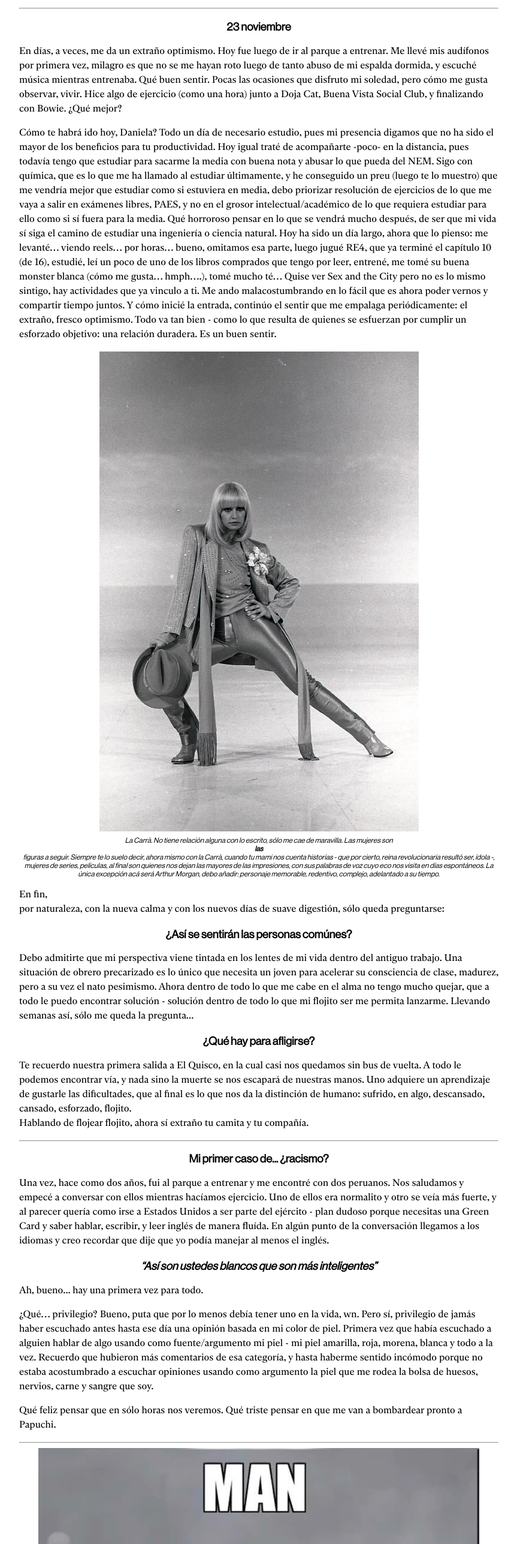
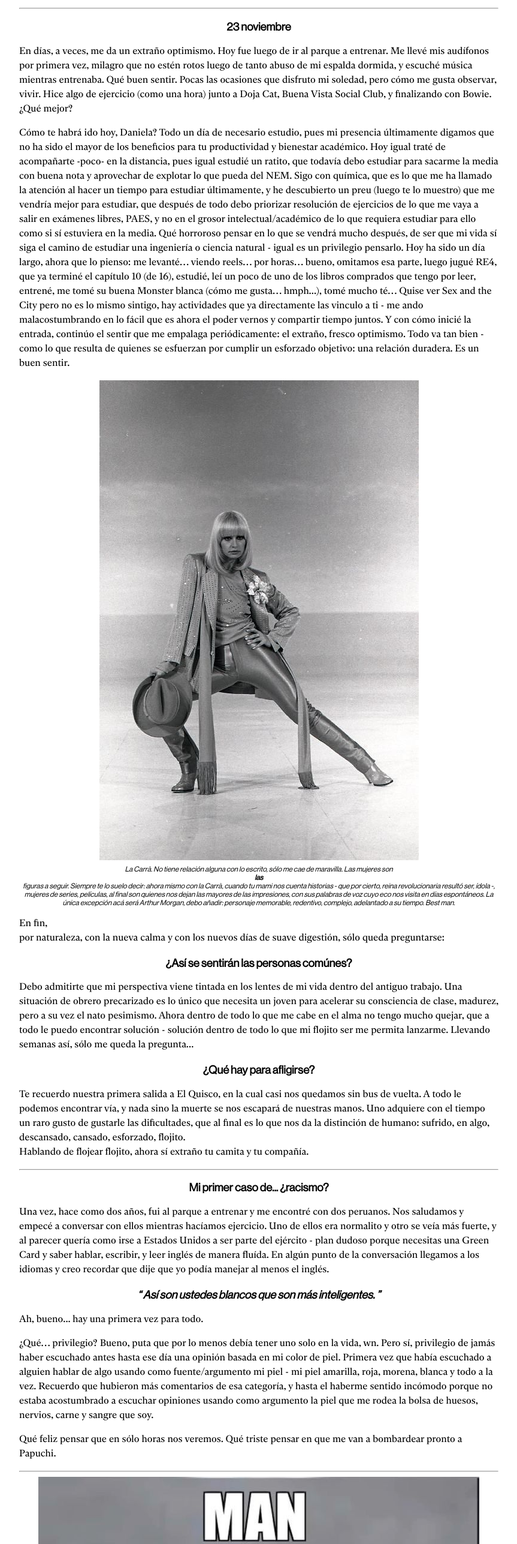
Before and after one commit to lessi111/lessi111.github.io, a plain HTML site: page articles/paseos.html in a window 1280 px wide. Shown: the part 850-3424 px from the top of the page at 60% size, without its empty margins (208-1071 px from the left). Drawn offline with Linux system fonts and the light colour scheme.

Commit message:
Update paseos.html

```diff
--- a/articles/paseos.html
+++ b/articles/paseos.html
@@ -25,41 +25,41 @@
             similar
             hace veinte años que ahora. Y gracias Dios que se mantiene así, dentro de lo que cabe. Podré estar como rata
             viendo reels de Instagram, pero cómo aprecio las actividades que no se vean tan afectadas por lo nuevo, lo
-            más cercano dentro de mi mundo flojito a tener una cápsula del tiempo de ambientes hermetizados de las
+            más cercano dentro de mi mundo flojito a tener una cápsula del tiempo de ambientes hermetizados, alejados de las
             treinta mil
             inteligencias artificiales y los nuevos labubus del nuevo mundo.</p>
         <hr />
         <h3>23 noviembre</h3>
         <p>En días, a veces, me da un extraño optimismo. Hoy fue luego de ir al parque a entrenar. Me llevé mis
-            audífonos por primera vez, milagro es que no se me hayan roto luego de tanto abuso de mi espalda dormida, y
+            audífonos por primera vez, milagro que no estén rotos luego de tanto abuso de mi espalda dormida, y
             escuché música mientras entrenaba. Qué buen sentir. Pocas las ocasiones que disfruto mi soledad, pero cómo
             me gusta observar, vivir. Hice algo de ejercicio (como una hora) junto a Doja Cat, Buena Vista Social Club,
             y finalizando con Bowie. ¿Qué mejor?</p>
-        <p>Cómo te habrá ido hoy, Daniela? Todo un día de necesario estudio, pues mi presencia digamos que no ha sido el
-            mayor de los beneficios para tu productividad. Hoy igual traté de acompañarte -poco- en la distancia, pues
-            todavía tengo que estudiar para sacarme la media con buena nota y abusar lo que pueda del NEM. Sigo con
-            química, que es lo que me ha llamado al estudiar últimamente, y he conseguido un preu (luego te lo muestro)
+        <p>Cómo te habrá ido hoy, Daniela? Todo un día de necesario estudio, pues mi presencia últimamente digamos que no ha sido el
+            mayor de los beneficios para tu productividad y bienestar académico. Hoy igual traté de acompañarte -poco- en la distancia, pues
+            igual estudié un ratito, que todavía debo estudiar para sacarme la media con buena nota y aprovechar de explotar lo que pueda del NEM. Sigo con
+            química, que es lo que me ha llamado la atención al hacer un tiempo para estudiar últimamente, y he descubierto un preu (luego te lo muestro)
             que me vendría mejor
-            que estudiar como si estuviera en media, debo priorizar resolución de ejercicios de lo que me vaya a salir
+            para estudiar, que después de todo debo priorizar resolución de ejercicios de lo que me vaya a salir
             en exámenes libres, PAES, y no en el grosor intelectual/académico de lo que requiera estudiar para ello como
-            si sí fuera para la media. Qué
+            si sí estuviera en la media. Qué
             horroroso pensar en lo que se vendrá mucho después, de ser que mi vida sí siga el camino de estudiar una
-            ingeniería o ciencia natural. Hoy ha sido
+            ingeniería o ciencia natural - igual es un privilegio pensarlo. Hoy ha sido
             un día largo, ahora que lo pienso: me levanté… viendo reels… por horas… bueno, omitamos esa parte, luego
             jugué RE4, que ya terminé el capítulo 10 (de 16), estudié, leí un poco de uno de los libros comprados que
-            tengo por leer, entrené, me tomé su buena monster blanca (cómo me gusta… hmph….), tomé mucho té… Quise ver
-            Sex and the City pero no es lo mismo sintigo, hay actividades que ya vinculo a ti. Me ando malacostumbrando
-            en lo fácil que es ahora poder vernos y compartir tiempo juntos. Y cómo inicié la entrada, continúo el
+            tengo por leer, entrené, me tomé su buena Monster blanca (cómo me gusta… hmph...), tomé mucho té… Quise ver
+            Sex and the City pero no es lo mismo sintigo, hay actividades que ya directamente las vinculo a ti - me ando malacostumbrando
+            en lo fácil que es ahora el poder vernos y compartir tiempo juntos. Y con cómo inicié la entrada, continúo el
             sentir que me empalaga periódicamente: el extraño, fresco optimismo. Todo va tan bien - como lo que resulta
             de quienes se esfuerzan por cumplir un esforzado objetivo: una relación duradera. Es un buen sentir.</p>
         <img src="../imgs/carra.jpg" />
         <i class="subtitle">La Carrà. No tiene relación alguna con lo escrito, sólo me cae de maravilla. Las mujeres son
-            <b>las</b> figuras a seguir. Siempre te lo suelo decir, ahora mismo con la Carrà, cuando tu mami nos cuenta
+            <b>las</b> figuras a seguir. Siempre te lo suelo decir: ahora mismo con la Carrà, cuando tu mami nos cuenta
             historias - que por cierto, reina revolucionaria resultó ser, ídola -, mujeres de series, películas, al
             final son
             quienes nos dejan las mayores de las impresiones, con sus palabras de voz cuyo eco nos visita en días
             espontáneos. La única excepción acá será Arthur Morgan, debo
-            añadir: personaje memorable, redentivo, complejo, adelantado a su tiempo.</i>
+            añadir: personaje memorable, redentivo, complejo, adelantado a su tiempo. Best man.</i>
         <p>En fin,
             <br />
             por naturaleza, con la nueva calma y con los nuevos días de suave digestión, sólo queda preguntarse:
@@ -72,7 +72,7 @@
             lanzarme. Llevando semanas así, sólo me queda la pregunta...</p>
         <h3>¿Qué hay para afligirse?</h3>
         <p>Te recuerdo nuestra primera salida a El Quisco, en la cual casi nos quedamos sin bus de vuelta. A todo le
-            podemos encontrar vía, y nada sino la muerte se nos escapará de nuestras manos. Uno adquiere un aprendizaje
+            podemos encontrar vía, y nada sino la muerte se nos escapará de nuestras manos. Uno adquiere con el tiempo un raro gusto
             de gustarle las dificultades, que al final es lo que nos da la distinción de humano: sufrido, en algo,
             descansado, cansado, esforzado, flojito.
             <br />
@@ -88,13 +88,13 @@
             recordar que dije que yo
             podía manejar al menos el inglés.</p>
         <h3>
-            <i>“Así son ustedes blancos que son más inteligentes”</i>
+            <i>“ Así son ustedes blancos que son más inteligentes. ”</i>
         </h3>
         <p>Ah, bueno... hay una primera vez para todo.</p>
-        <p>¿Qué… privilegio? Bueno, puta que por lo menos debía tener uno en la vida, wn. Pero sí, privilegio de jamás
+        <p>¿Qué… privilegio? Bueno, puta que por lo menos debía tener uno solo en la vida, wn. Pero sí, privilegio de jamás
             haber escuchado antes hasta ese día una opinión basada en mi color de piel. Primera vez que había escuchado
             a alguien hablar de algo usando como fuente/argumento mi piel - mi piel amarilla, roja, morena, blanca y
-            todo a la vez. Recuerdo que hubieron más comentarios de esa categoría, y hasta haberme sentido incómodo
+            todo a la vez. Recuerdo que hubieron más comentarios de esa categoría, y hasta el haberme sentido incómodo
             porque no estaba acostumbrado a escuchar opiniones usando como argumento la piel que me rodea la bolsa de
             huesos, nervios, carne y sangre que soy.</p>
         <p>Qué feliz pensar que en sólo horas nos veremos. Qué triste pensar en que me van a bombardear pronto a
@@ -103,7 +103,7 @@
         <img src="../imgs/manjames.jpg" />
         <i class="subtitle">MAN (James) (1994)</i>
         <hr />
-        <p>Sigo pensando en tu mención a la arte terapia luego de haberte hablado de cómo me hace sentir el crear videos
+        <p>Sigo pensando en tu mención sobre la arte terapia luego de haberte hablado de cómo me hace sentir el crear videos
             de Minecraft y el pintar, a lo cual debería volver a hacer una de las dos pronto, pues cómo disfruto.
             Incluso escribir se siente así, pero la sonrisa involuntaria y jocosa no se adueña de mi rostro con la misma
             viciosidad. Volveré...</p>
```
